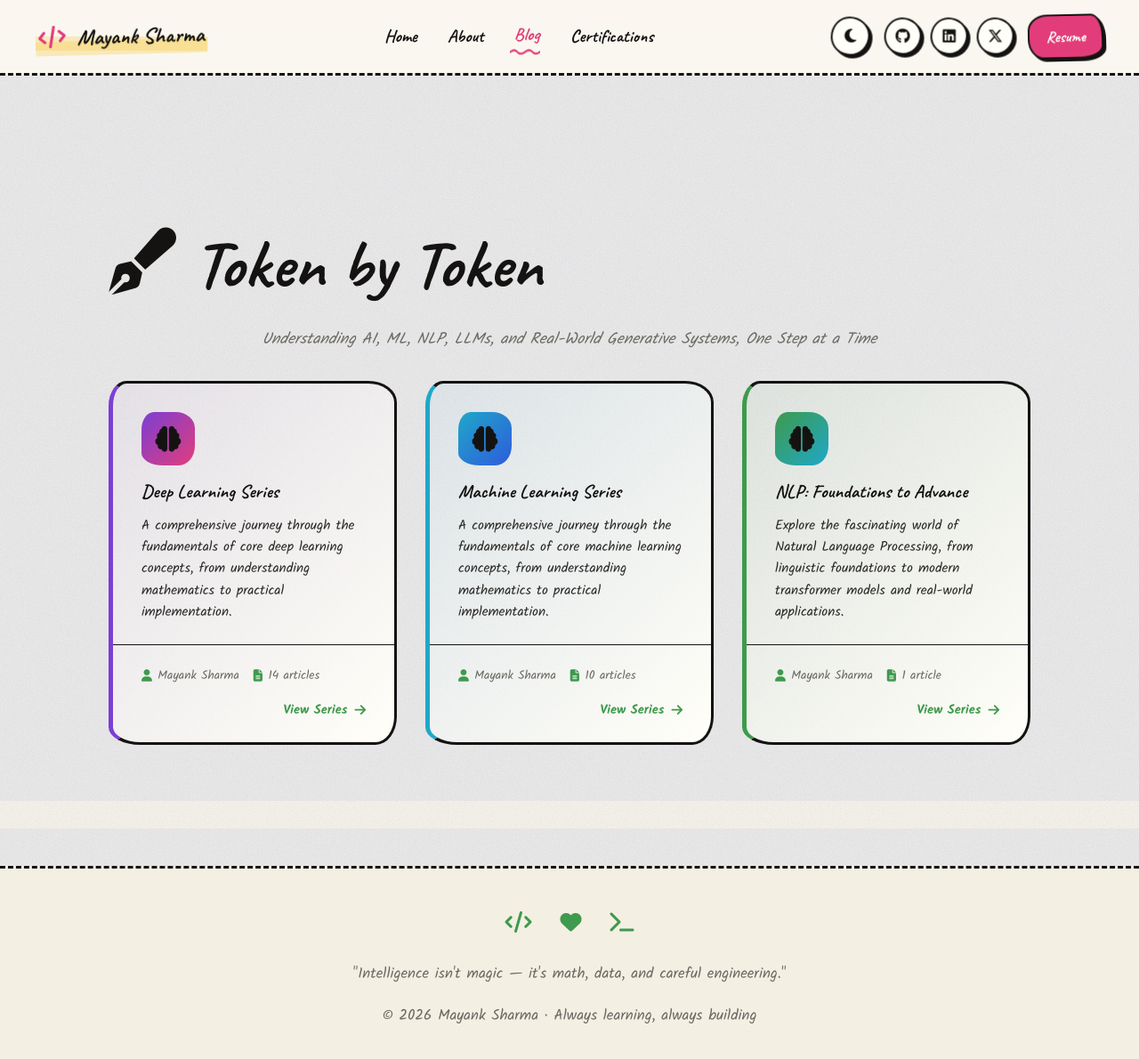
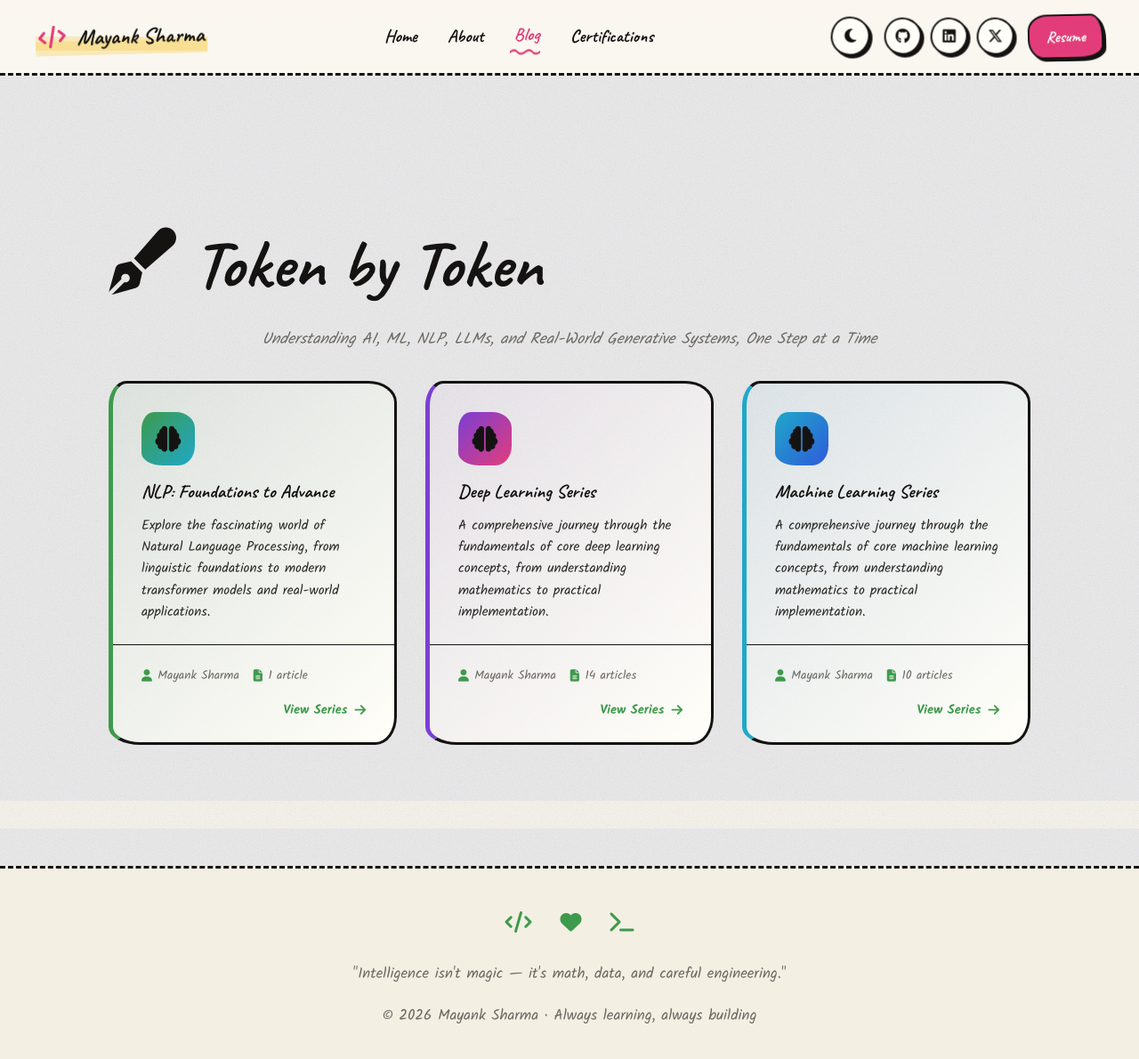
Before and after one commit to mayank1101/mayank1101.github.io, a Jekyll site: the page built from blog.html, in a window 1280 px wide and 1221 px high. Shown: the top 1190 px of the window at 89% size. Built offline with Jekyll 4.4.1, drawn with Linux system fonts in a browser that asks for light colours; some web fonts are replaced.

Commit message:
changed series order

```diff
--- a/_data/series.yml
+++ b/_data/series.yml
@@ -1,23 +1,23 @@
+- name: "NLP: Foundations to Advance"
+  slug: "nlp"
+  description: "Explore the fascinating world of Natural Language Processing, from linguistic foundations to modern transformer models and real-world applications."
+  accent_color: "green"
+  icon: "fas fa-brain"
+  author: "Mayank Sharma"
+  order: 1
+
 - name: "Deep Learning Series"
   slug: "deep-learning"
   description: "A comprehensive journey through the fundamentals of core deep learning concepts, from understanding mathematics to practical implementation."
   accent_color: "purple"
   icon: "fas fa-brain"
   author: "Mayank Sharma"
-  order: 1
+  order: 2
 
 - name: "Machine Learning Series"
   slug: "machine-learning"
   description: "A comprehensive journey through the fundamentals of core machine learning concepts, from understanding mathematics to practical implementation."
   accent_color: "cyan"
-  icon: "fas fa-brain"
-  author: "Mayank Sharma"
-  order: 2
-
-- name: "NLP: Foundations to Advance"
-  slug: "nlp"
-  description: "Explore the fascinating world of Natural Language Processing, from linguistic foundations to modern transformer models and real-world applications."
-  accent_color: "green"
   icon: "fas fa-brain"
   author: "Mayank Sharma"
   order: 3
```
